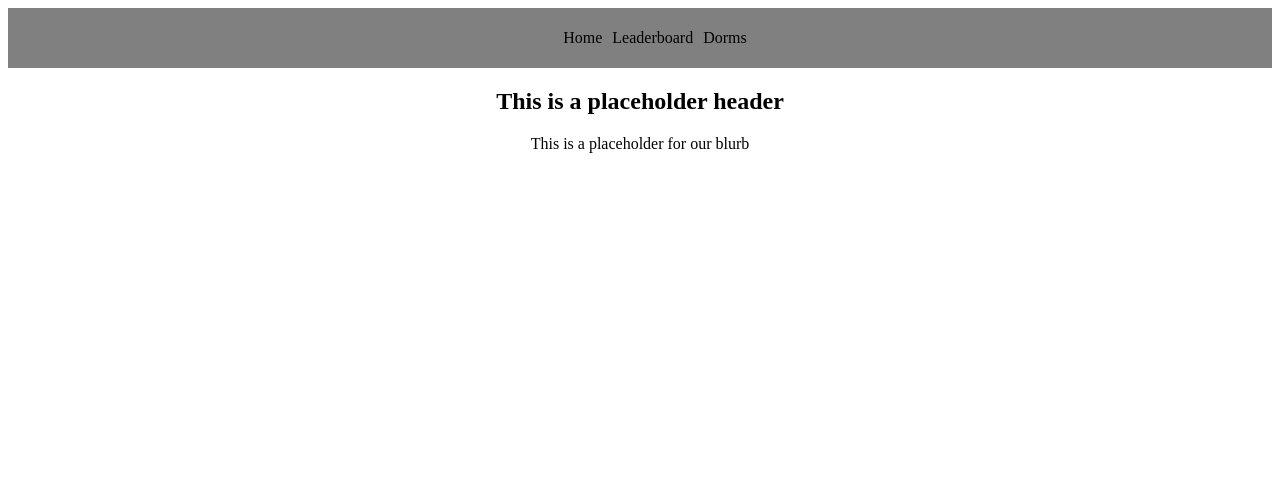
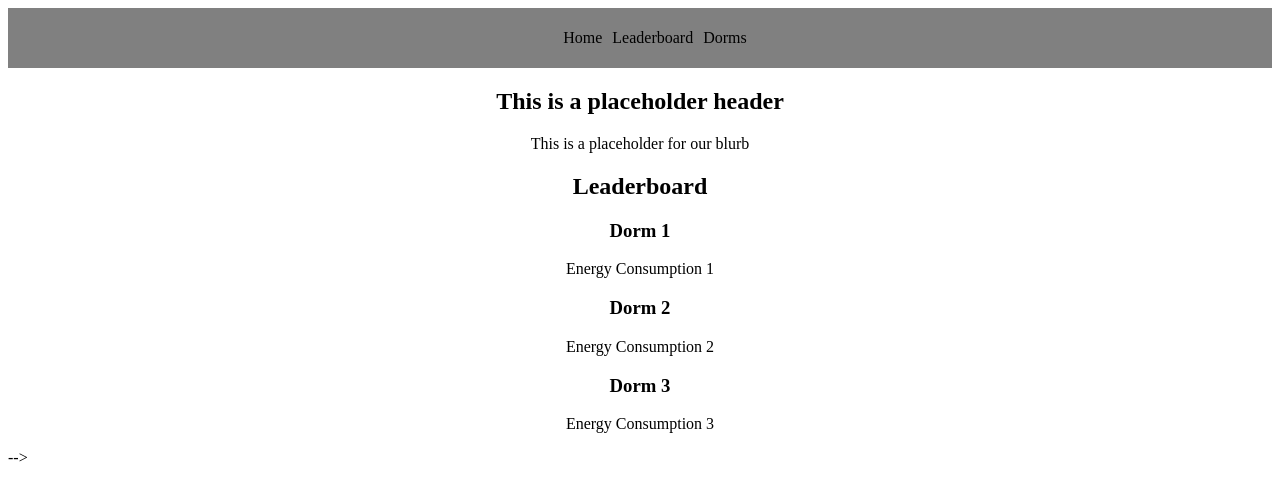
Before and after one commit to galitz-matt/hoya-hacks, a plain HTML site: page index.html in a window 1280 px wide. Drawn offline with Linux system fonts and the light colour scheme.

Commit message:
create leaderboard skeleton

```diff
--- a/index.html
+++ b/index.html
@@ -21,6 +21,25 @@
                 This is a placeholder for our blurb
             </p>
         </section>
+        <section class="leaderboard-container">
+            <h2 class="text-center">Leaderboard</h2>
+            <div id="leaderboard" class="text-center">
+                <div class="leaderboard-card">
+                    <h3 class="dorm-name">Dorm 1</h3>
+                    <p class="energy consumption">Energy Consumption 1</p>
+                </div>
+                <div class="leaderboard-card">
+                    <h3 class="dorm-name">Dorm 2</h3>
+                    <p class="energy consumption">Energy Consumption 2</p>
+                </div>
+                <div class="leaderboard-card">
+                    <h3 class="dorm-name">Dorm 3</h3>
+                    <p class="energy consumption">Energy Consumption 3</p>
+                </div>
+            </div>
+        </section>
     </main>
+    <!-- <script src="leaderboard-script.js"></script> -->
+-->
 </body>
 </html>
```
